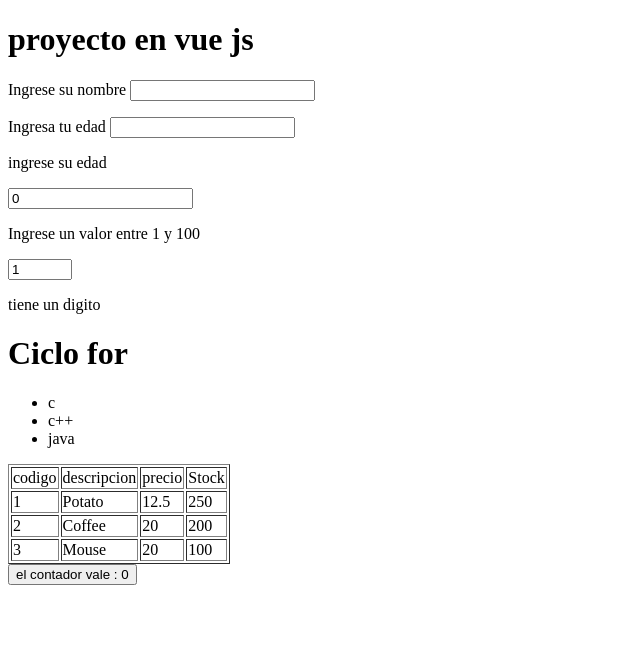
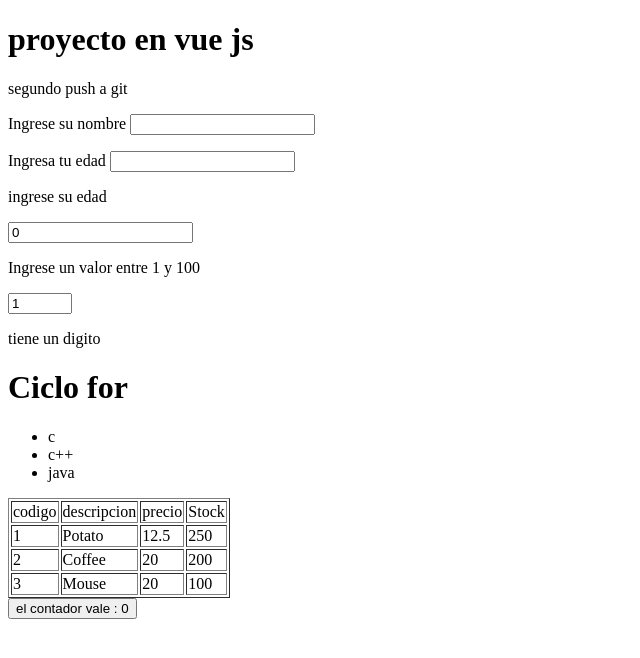
Before and after one commit to Drupie/vueJSPractice, a plain HTML site: page index.html in a window 1280 px wide. Shown: the whole page, without its empty margins (0-640 px from the left). Drawn offline with nearby package versions, Linux system fonts and the light colour scheme.

Commit message:
subida a git

```diff
--- a/index.html
+++ b/index.html
@@ -9,6 +9,7 @@
 </head>
 <body>
     <h1>proyecto en vue js</h1>
+    <p>segundo push a git</p>
     <div id="aplicacion">
         <label for="">Ingrese su nombre</label>
         <input type="text" v-model="nombre">
```
